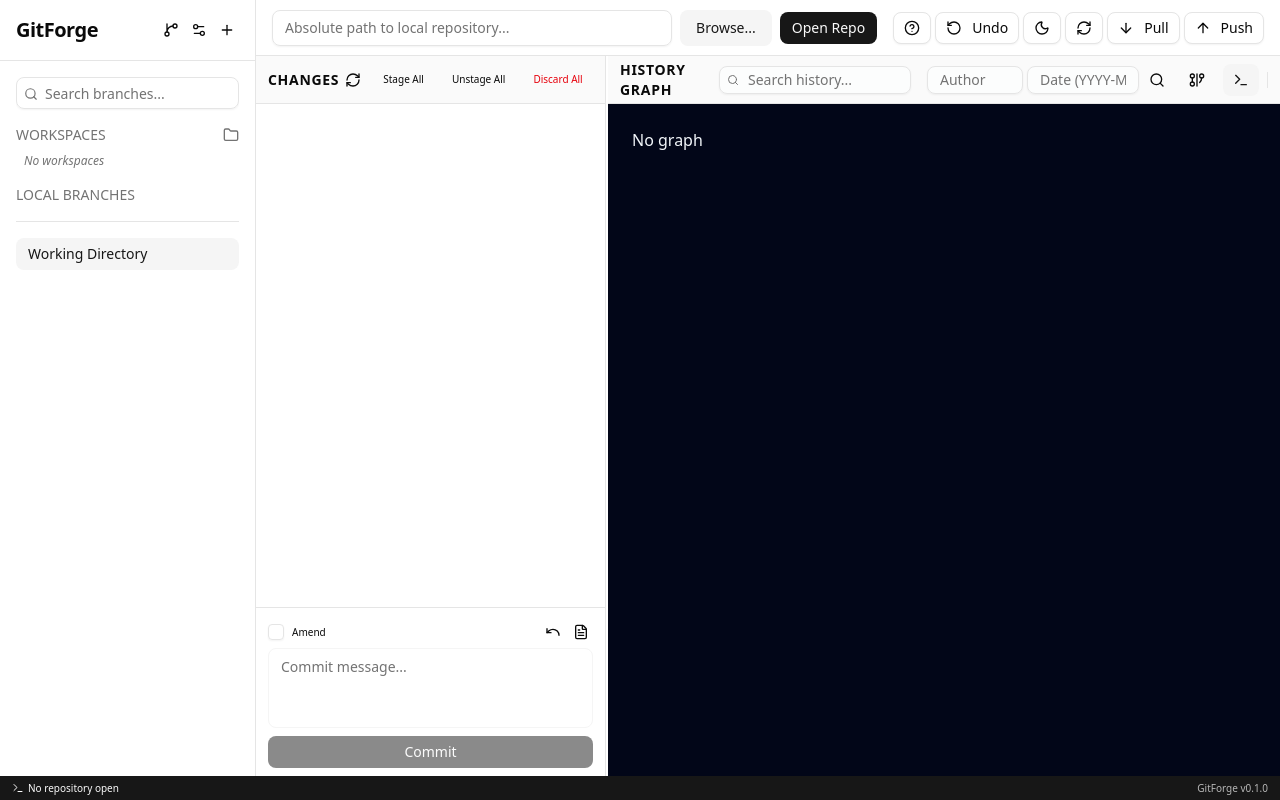
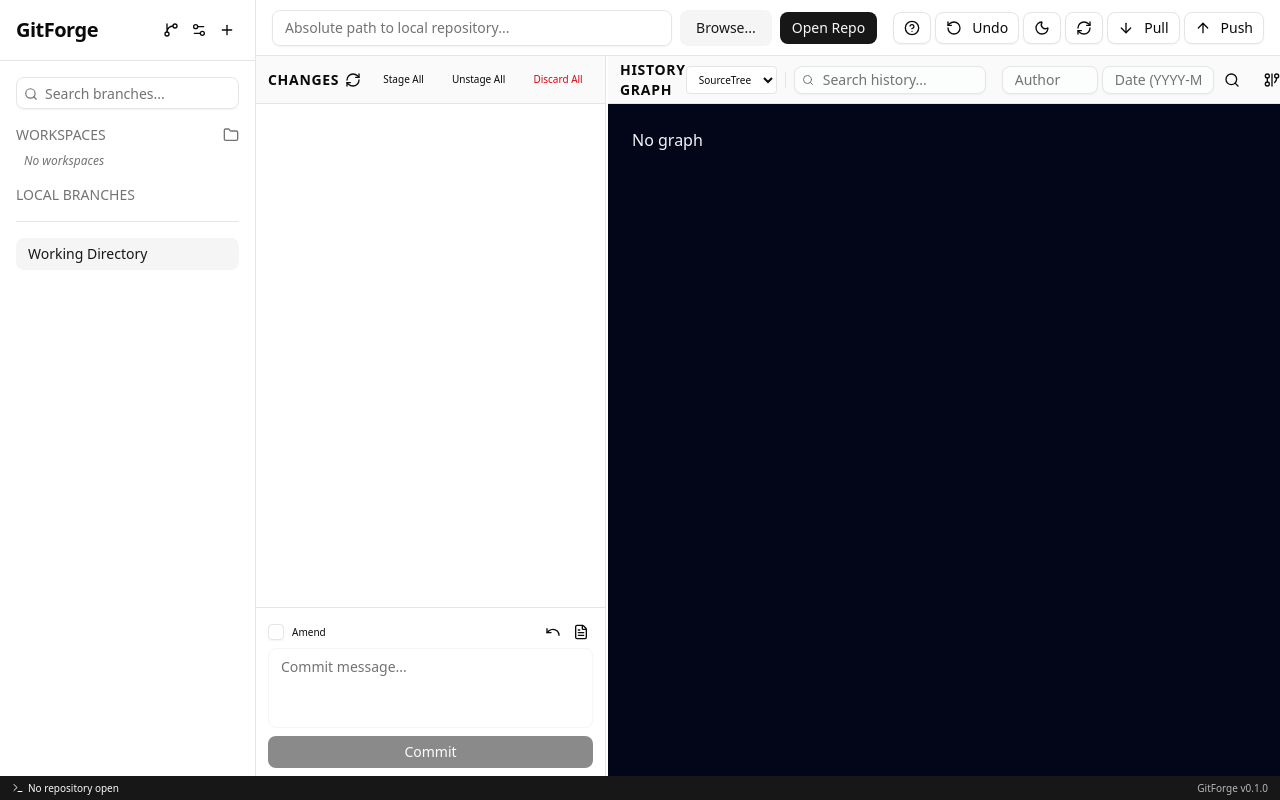
Before and after one commit to ilidio/GitForge, a Next.js app in the folder gitforge-client/: page / in a window 1280 px wide. Built offline with nearby package versions, Linux system fonts and the light colour scheme.

Commit message:
feat(graph): Add customizable Git graph views
Introduces a new IPC handler to execute custom Git log commands for graph visualization.
Adds predefined graph view presets (SourceTree, Compact, Detailed, Classic) and a UI selector
to switch between them, replacing the static graph generation.

```diff
--- a/gitforge-client/main.js
+++ b/gitforge-client/main.js
@@ -139,6 +139,12 @@
       return runGit(`git difftool -y "${filePath}"`, repoPath);
   });
 
+  ipcMain.handle('git:getCustomGraph', async (_, { repoPath, command }) => {
+      // Ensure we use color=always for the terminal graph
+      const cmdWithColor = command.includes('--color') ? command : `${command} --color=always`;
+      return runGit(cmdWithColor, repoPath);
+  });
+
   ipcMain.handle('git:grep', async (_, { repoPath, pattern }) => {
       // Find commits where content matching pattern was changed
       return runGit(`git log -G "${pattern}" --pretty=format:"%H|%an|%ad|%s" --date=iso`, repoPath);
--- a/gitforge-client/src/app/page.tsx
+++ b/gitforge-client/src/app/page.tsx
@@ -8,7 +8,7 @@
 import { Checkbox } from '@/components/ui/checkbox';
 import { Textarea } from '@/components/ui/textarea';
 import { getRepoStatus, getRepoLog, getFileDiff, stageFile, unstageFile, commitChanges, getCommitChanges, getCommitFileDiff, checkout, merge, cherryPick, getBranches, createBranch, deleteBranch, fetchRepo, pullRepo, pushRepo, getTextGraph, getStashes, stashChanges, popStash, dropStash, undoLastCommit, startInteractiveRebase, continueRebase, abortRebase } from '@/lib/api';
-import { getTags, createTag, deleteTag, appendFile, getBlame, getReflog, reset, openDifftool, restoreAll } from '@/lib/electron';
+import { getTags, createTag, deleteTag, appendFile, getBlame, getReflog, reset, openDifftool, restoreAll, getCustomGraph } from '@/lib/electron';
 import CommitGraph from '@/components/CommitGraph';
 import DiffView from '@/components/DiffView';
 import FileTree from '@/components/FileTree';
@@ -191,6 +191,29 @@
   // Help State
   const [isHelpOpen, setIsHelpOpen] = useState(false);
 
+  // Graph Views State
+  const defaultGraphViews = {
+    sourcetree: {
+      label: "SourceTree",
+      description: "Clean branch-focused view",
+      command: "git log --graph --all --oneline --decorate --pretty=format:\"%C(auto)%h %d %s\""
+    },
+    compact: {
+      label: "Compact",
+      command: "git log --oneline --graph"
+    },
+    detailed: {
+      label: "Detailed",
+      command: "git log --all --branches --tags --decorate --graph --pretty=format:\"%H|%an|%ad|%s\""
+    },
+    classic: {
+        label: "Git Log",
+        command: "git log --all --graph --decorate"
+    }
+  };
+  const [graphViews, setGraphViews] = useState<any>(defaultGraphViews);
+  const [activeGraphView, setActiveGraphView] = useState('sourcetree');
+
   // Recent Repositories
   const [recentRepos, setRecentRepos] = useState<string[]>([]);
 
@@ -308,18 +331,20 @@
     }
 
     try {
-      const [statusData, logData, branchData, textGraphData, stashData] = await Promise.all([
+      const [statusData, logData, branchData, stashData] = await Promise.all([
         getRepoStatus(path),
         getRepoLog(path, limit),
         getBranches(path),
-        getTextGraph(path),
         getStashes(path).catch(() => [])
       ]);
       setStatus(statusData);
       setHistory(logData);
       setBranches(branchData);
-      setTextGraph(textGraphData.output);
       setStashes(stashData || []);
+
+      // Load Graph using Active Preset
+      const activeCmd = graphViews[activeGraphView]?.command || defaultGraphViews.sourcetree.command;
+      getCustomGraph(path, activeCmd).then(output => setTextGraph(output)).catch(console.error);
 
       // Load Tags via Electron IPC
       getTags(path).then(tagStr => {
@@ -338,6 +363,17 @@
       setLoading(false);
     }
   };
+
+  const handleGraphViewChange = (viewKey: string) => {
+      setActiveGraphView(viewKey);
+  };
+
+  useEffect(() => {
+      if (repoPath) {
+          const activeCmd = graphViews[activeGraphView]?.command || defaultGraphViews.sourcetree.command;
+          getCustomGraph(repoPath, activeCmd).then(output => setTextGraph(output)).catch(console.error);
+      }
+  }, [activeGraphView, repoPath]);
 
   const handleBrowse = async () => {
       // Use window.require to bypass the bundler and access Electron at runtime
@@ -1237,9 +1273,18 @@
                 <div className="flex-1 flex flex-col relative h-full overflow-hidden">
                     <div className="p-3 border-b font-medium bg-muted/50 flex justify-between items-center h-12 flex-shrink-0">
                         <span className="text-sm uppercase tracking-wider font-bold">History Graph</span>
-                        <div className="flex items-center gap-2">
-                                                        <div className="relative w-48 mr-2">
-                                                            <Search className="absolute left-2 top-2 h-3 w-3 text-muted-foreground" />
+                                                    <div className="flex items-center gap-2">
+                                                        <select
+                                                            className="bg-background border rounded px-2 h-7 text-[10px] outline-none"
+                                                            value={activeGraphView}
+                                                            onChange={(e) => handleGraphViewChange(e.target.value)}
+                                                        >
+                                                            {Object.entries(graphViews).map(([key, v]: [string, any]) => (
+                                                                <option key={key} value={key}>{v.label}</option>
+                                                            ))}
+                                                        </select>
+                                                        <Separator orientation="vertical" className="h-4" />
+                                                        <div className="relative w-48 mr-2">                                                            <Search className="absolute left-2 top-2 h-3 w-3 text-muted-foreground" />
                                                             <Input
                                                                 placeholder="Search history..."
                                                                 className="pl-7 h-7 text-[10px] bg-background/50"
--- a/gitforge-client/src/lib/electron.ts
+++ b/gitforge-client/src/lib/electron.ts
@@ -87,6 +87,11 @@
     return ipcRenderer.invoke('git:openDifftool', { repoPath, filePath });
 }
 
+export async function getCustomGraph(repoPath: string, command: string) {
+    if (!ipcRenderer) throw new Error("Not in Electron environment");
+    return ipcRenderer.invoke('git:getCustomGraph', { repoPath, command });
+}
+
 export async function grepHistory(repoPath: string, pattern: string) {
     if (!ipcRenderer) throw new Error("Not in Electron environment");
     return ipcRenderer.invoke('git:grep', { repoPath, pattern });
```
Also changed, not shown: 1 other file (tests, documents, lock files or other folders).
